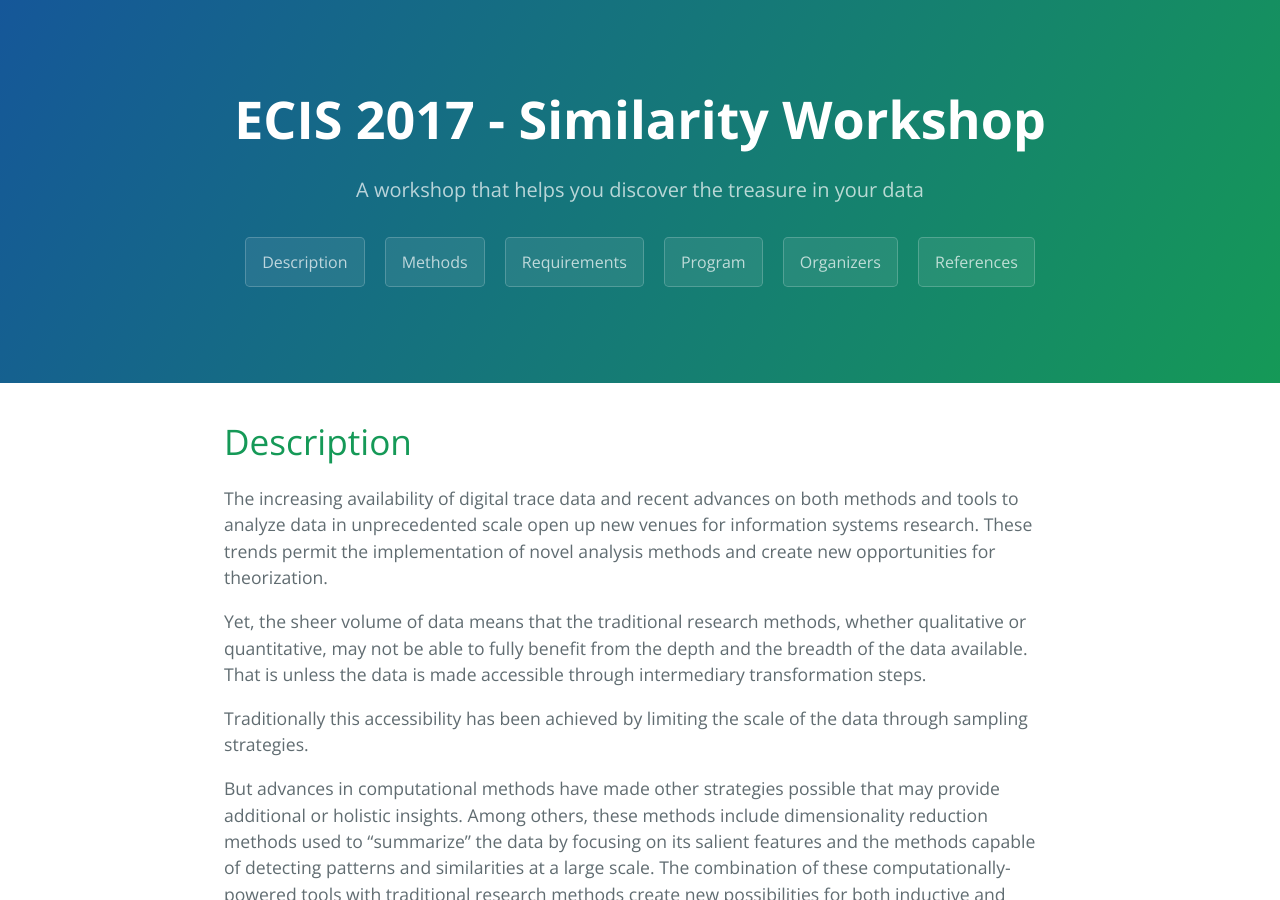
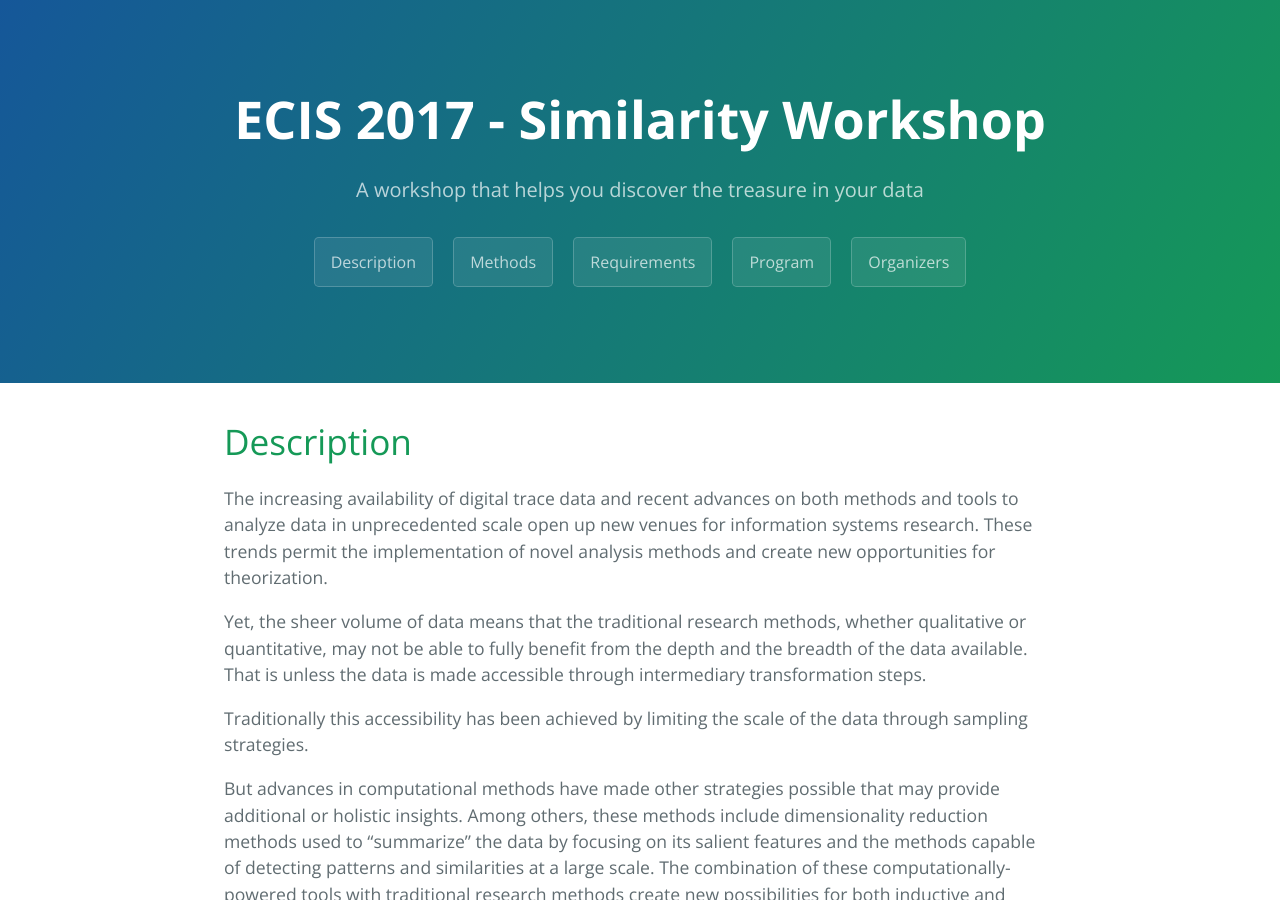
Before and after one commit to retrography/similarity-workshop, a Jekyll site: the page built from index.md, in a window 1280 px wide and 900 px high. Built offline with Jekyll 4.4.1, drawn with Linux system fonts in a browser that asks for light colours.

Commit message:
Update page-header.html

```diff
--- a/_includes/page-header.html
+++ b/_includes/page-header.html
@@ -6,5 +6,4 @@
 	<a href="{{ site.baseurl }}#requirements" class="btn">Requirements</a>
 	<a href="{{ site.baseurl }}#program" class="btn">Program</a>
 	<a href="{{ site.baseurl }}#organizers" class="btn">Organizers</a>
-	<a href="{{ site.baseurl }}#references" class="btn">References</a>
 </section>
```
